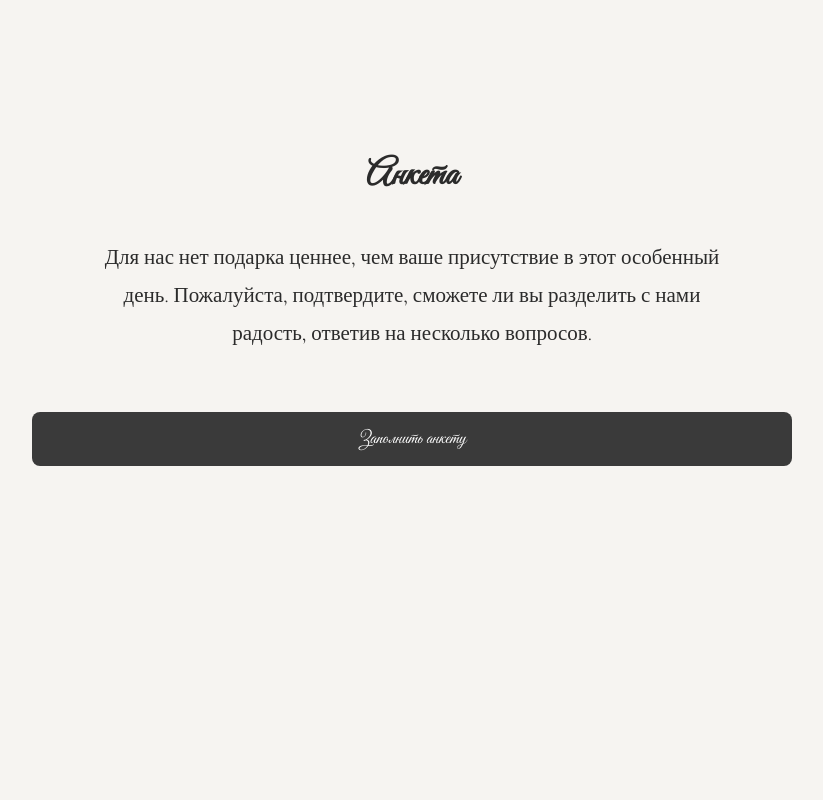
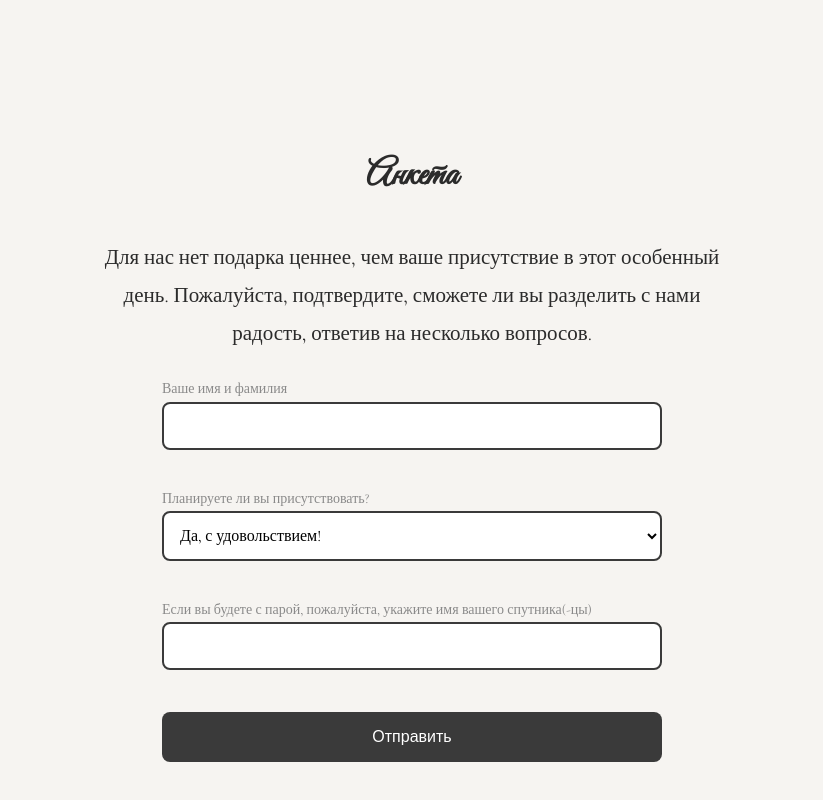
Before and after one commit to 10-04-2026/wed-invite, a plain HTML site: page index.html in a window 1280 px wide. Shown: the part 3839-4639 px from the top of the page, without its empty margins (228-1051 px from the left). Before the commit the page ends 4425 px from the top, so only its background shows below. Drawn offline with nearby package versions, Linux system fonts and the light colour scheme.

Commit message:
Update index.html

```diff
--- a/index.html
+++ b/index.html
@@ -301,28 +301,20 @@ button:hover{background:var(--heart);}
 <section class="fade">
   <div class="wrap">
     <h2 class="handwritten">Анкета</h2>
-    <p>Для нас нет подарка ценнее, чем ваше присутствие в этот особенный день.
-    Пожалуйста, подтвердите, сможете ли вы разделить с нами радость, ответив на несколько вопросов.</p>
+    <p>Для нас нет подарка ценнее, чем ваше присутствие в этот особенный день. Пожалуйста, подтвердите, сможете ли вы разделить с нами радость, ответив на несколько вопросов.</p>
 
-    <div style="margin-top:30px; text-align:center;">
-      <a href="https://docs.google.com/forms/d/e/1FAIpQLScUhOHF0xMIiivTDwWtj-kzHr7Zm6pKfLtwvmWgXSm1TuSEXA/viewform" target="_blank">
-        <button style="
-          padding:16px 32px;
-          font-size:18px;
-          font-family:'Great Vibes', cursive;
-          background:var(--accent);
-          color:#fff;
-          border:none;
-          border-radius:8px;
-          cursor:pointer;
-          transition:.3s;
-        "
-        onmouseover="this.style.background='#ff4d6d';"
-        onmouseout="this.style.background='var(--accent)';">
-          Заполнить анкету
-        </button>
-      </a>
-    </div>
+    <form>
+      <label>Ваше имя и фамилия</label>
+      <input type="text">
+      <label>Планируете ли вы присутствовать?</label>
+      <select>
+        <option>Да, с удовольствием!</option>
+        <option>К сожалению, не смогу</option>
+      </select>
+      <label>Если вы будете с парой, пожалуйста, укажите имя вашего спутника(-цы)</label>
+      <input type="text">
+      <button type="button">Отправить</button>
+    </form>
   </div>
 </section>
 
```
